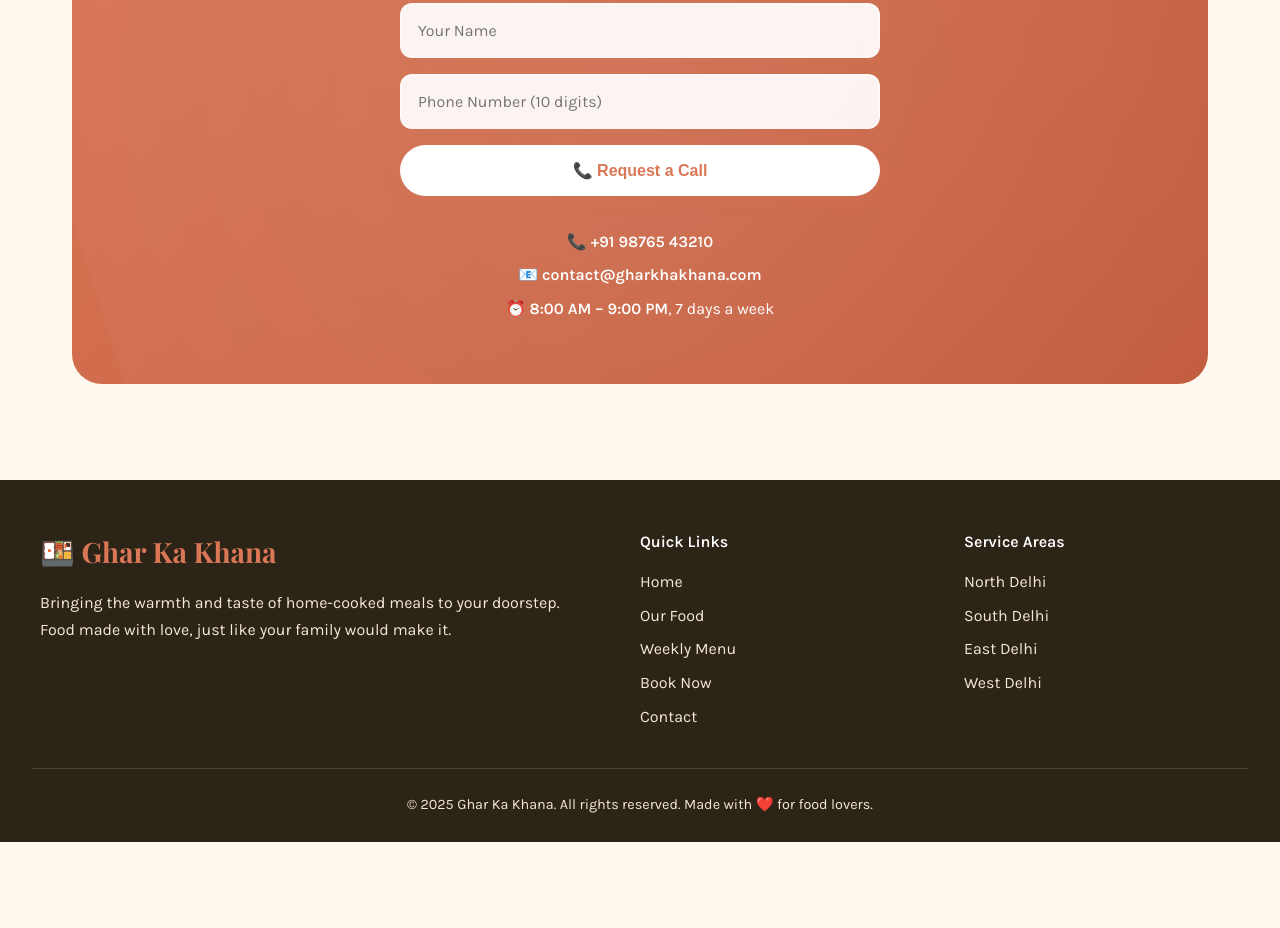
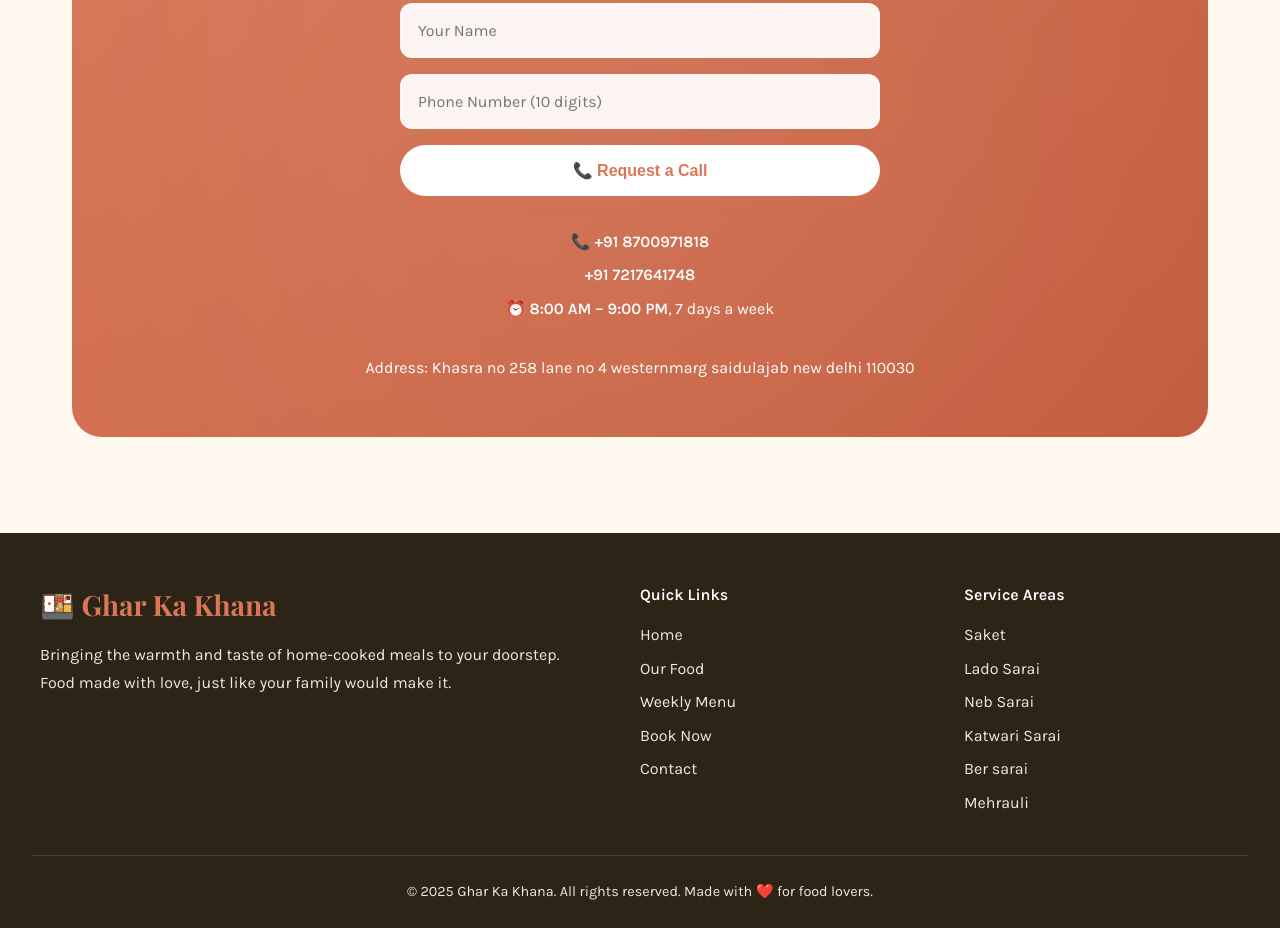
Before and after one commit to Official-Divyansh/tiffin-service, a website: page public/index.html in a window 1280 px wide. Shown: the part 4262-5190 px from the top of the page. Before the commit the page ends 5104 px from the top, so only its background shows below. Drawn offline with nearby package versions, Linux system fonts and the light colour scheme; a web font is replaced by a local one.

Commit message:
Update details of contacts

```diff
--- a/public/index.html
+++ b/public/index.html
@@ -1053,7 +1053,9 @@
             <input type="tel" id="cbPhone" name="phone" placeholder="Phone Number (10 digits)" pattern="[0-9]{10}" required>
             <button type="submit" class="btn btn-white btn-block" id="cbBtn">📞 Request a Call</button>
         </form>
-        <div class="contact-info"><p>📞 <strong>+91 98765 43210</strong></p><p>📧 <strong>contact@gharkhakhana.com</strong></p><p>⏰ <strong>8:00 AM – 9:00 PM</strong>, 7 days a week</p></div>
+        <div class="contact-info"><p>📞 <strong>+91 8700971818</strong> </p><strong>+91 7217641748</strong></p><p></p><p>⏰ <strong>8:00 AM – 9:00 PM</strong>, 7 days a week</p></div>
+        <div class="contact-info">Address: Khasra no 258 lane no 4 westernmarg saidulajab new delhi 110030</div>
+        <!-- <div class="contact-info"><p>📞 <strong>+91 7217641748</strong></p></div> -->
     </div>
 </section>
 
@@ -1062,7 +1064,12 @@
     <div class="footer-grid">
         <div class="footer-brand"><h3>🍱 Ghar Ka Khana</h3><p>Bringing the warmth and taste of home-cooked meals to your doorstep. Food made with love, just like your family would make it.</p></div>
         <div class="footer-col"><h4>Quick Links</h4><ul><li><a href="#home">Home</a></li><li><a href="#gallery">Our Food</a></li><li><a href="#menu">Weekly Menu</a></li><li><a href="#booking">Book Now</a></li><li><a href="#contact">Contact</a></li></ul></div>
-        <div class="footer-col"><h4>Service Areas</h4><ul><li><a href="#">North Delhi</a></li><li><a href="#">South Delhi</a></li><li><a href="#">East Delhi</a></li><li><a href="#">West Delhi</a></li></ul></div>
+        <div class="footer-col"><h4>Service Areas</h4><ul><li><a href="#">Saket</a></li><li><a href="#">Lado Sarai
+        </a></li><li><a href="#">Neb Sarai</a></li>
+        <li><a href="#">Katwari Sarai</a></li>
+        <li><a href="#">Ber sarai</a></li>
+        <li><a href="#">Mehrauli</a></li>
+    </ul></div>
     </div>
     <div class="footer-bottom"><p>&copy; 2025 Ghar Ka Khana. All rights reserved. Made with ❤️ for food lovers.</p></div>
 </footer>
```
